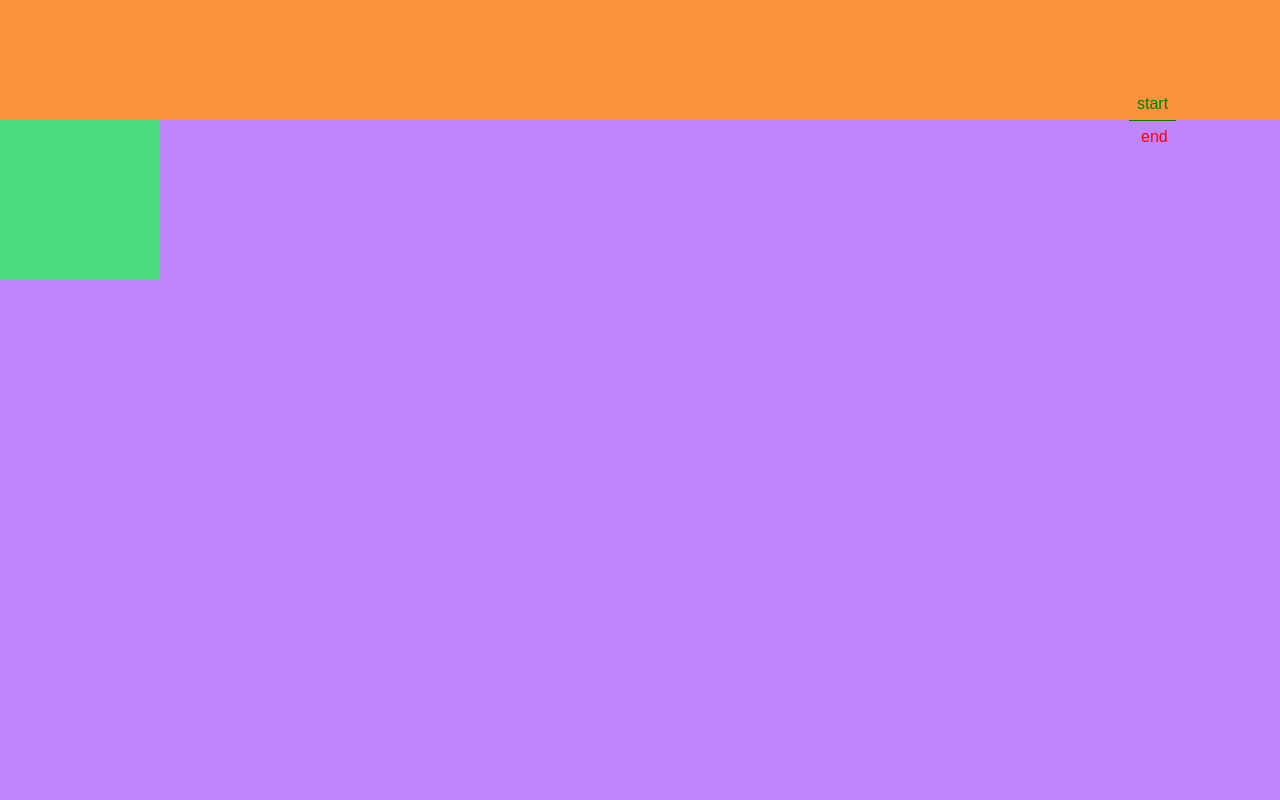
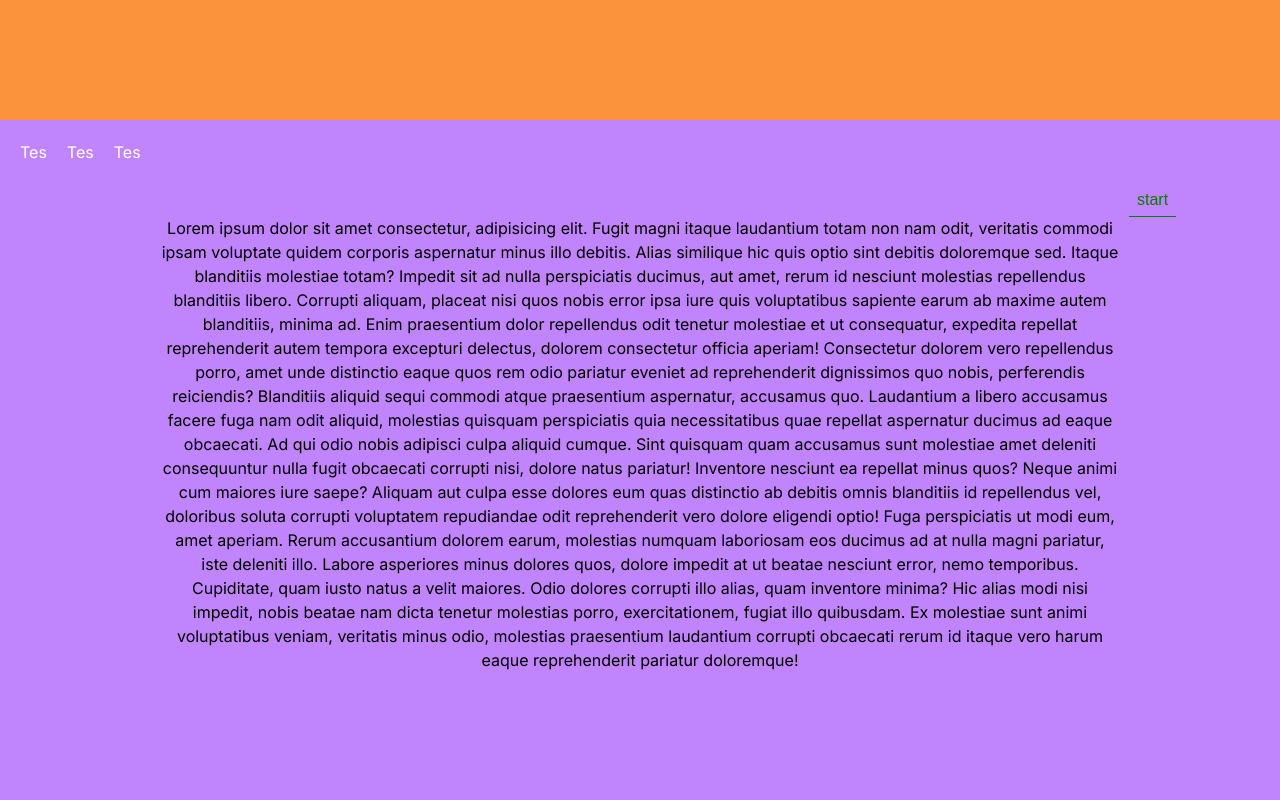
Before and after one commit to Mufid-031/GSAP, a Next.js app: page / in a window 1280 px wide. Shown: the part 680-1480 px from the top of the page. Built offline with nearby package versions, Linux system fonts and the light colour scheme.

Commit message:
scroll create

```diff
--- /dev/null
+++ b/src/components/scrollTrigger/CreateTrigger.tsx
@@ -0,0 +1,55 @@
+import { useGSAP } from "@gsap/react";
+import gsap from "gsap";
+import { ScrollTrigger } from "gsap/all";
+import { useEffect, useRef, useState } from "react";
+
+export default function CreateTrigger() {
+  const [tl, setTl] = useState<gsap.core.Timeline | null>(null);
+  const container = useRef<HTMLDivElement>(null);
+  const nav = useRef<HTMLDivElement>(null);
+
+  useEffect(() => {
+    const tl = gsap.timeline();
+    setTl(tl);
+
+    ScrollTrigger.create({
+      trigger: container.current,
+      markers: true,
+      start: "top 6%",
+      //   pin: container.current,
+      //   pinSpacing: true,
+      onEnter: () => console.log("Enter"),
+      onLeave: () => console.log("Leave"),
+      onEnterBack: () => console.log("EnterBack"),
+      onLeaveBack: () => console.log("LeaveBack"),
+      onUpdate: (self) => console.log(self),
+    });
+  }, []);
+
+  useGSAP(() => {}, [tl]);
+
+  return (
+    <main className="flex flex-col w-full bg-purple-400">
+      <div ref={nav} className="w-full h-14 bg-transparent p-5">
+        <ul className="flex items-center gap-5">
+          <li className="text-white">Tes</li>
+          <li className="text-white">Tes</li>
+          <li className="text-white">Tes</li>
+        </ul>
+      </div>
+      <div ref={container} className="w-full h-screen text-center px-40 mt-10">
+        Lorem ipsum dolor sit amet consectetur, adipisicing elit. Fugit magni itaque laudantium totam non nam odit, veritatis commodi ipsam voluptate quidem corporis aspernatur minus illo debitis. Alias similique hic quis optio sint debitis
+        doloremque sed. Itaque blanditiis molestiae totam? Impedit sit ad nulla perspiciatis ducimus, aut amet, rerum id nesciunt molestias repellendus blanditiis libero. Corrupti aliquam, placeat nisi quos nobis error ipsa iure quis
+        voluptatibus sapiente earum ab maxime autem blanditiis, minima ad. Enim praesentium dolor repellendus odit tenetur molestiae et ut consequatur, expedita repellat reprehenderit autem tempora excepturi delectus, dolorem consectetur
+        officia aperiam! Consectetur dolorem vero repellendus porro, amet unde distinctio eaque quos rem odio pariatur eveniet ad reprehenderit dignissimos quo nobis, perferendis reiciendis? Blanditiis aliquid sequi commodi atque
+        praesentium aspernatur, accusamus quo. Laudantium a libero accusamus facere fuga nam odit aliquid, molestias quisquam perspiciatis quia necessitatibus quae repellat aspernatur ducimus ad eaque obcaecati. Ad qui odio nobis adipisci
+        culpa aliquid cumque. Sint quisquam quam accusamus sunt molestiae amet deleniti consequuntur nulla fugit obcaecati corrupti nisi, dolore natus pariatur! Inventore nesciunt ea repellat minus quos? Neque animi cum maiores iure saepe?
+        Aliquam aut culpa esse dolores eum quas distinctio ab debitis omnis blanditiis id repellendus vel, doloribus soluta corrupti voluptatem repudiandae odit reprehenderit vero dolore eligendi optio! Fuga perspiciatis ut modi eum, amet
+        aperiam. Rerum accusantium dolorem earum, molestias numquam laboriosam eos ducimus ad at nulla magni pariatur, iste deleniti illo. Labore asperiores minus dolores quos, dolore impedit at ut beatae nesciunt error, nemo temporibus.
+        Cupiditate, quam iusto natus a velit maiores. Odio dolores corrupti illo alias, quam inventore minima? Hic alias modi nisi impedit, nobis beatae nam dicta tenetur molestias porro, exercitationem, fugiat illo quibusdam. Ex molestiae
+        sunt animi voluptatibus veniam, veritatis minus odio, molestias praesentium laudantium corrupti obcaecati rerum id itaque vero harum eaque reprehenderit pariatur doloremque!
+      </div>
+      <div className="w-full h-screen bg-red-400"></div>
+    </main>
+  );
+}
--- a/src/components/scrollTrigger/SimpleScrollTrigger.tsx
+++ b/src/components/scrollTrigger/SimpleScrollTrigger.tsx
@@ -8,6 +8,7 @@ import ToggleActions from "./ToggleActions";
 import Scrub from "./Scrub";
 import Pin from "./Pin";
 import TimeLine from "./TimeLine";
+import CreateTrigger from "./CreateTrigger";
 gsap.registerPlugin(ScrollTrigger);
 
 
@@ -23,7 +24,8 @@ export default function SimpleScrollTrigger() {
       {/* <ToggleActions /> */}
       {/* <Scrub /> */}
       {/* <Pin /> */}
-      <TimeLine />
+      {/* <TimeLine /> */}
+      <CreateTrigger />
     </main>
   );
 }
```
